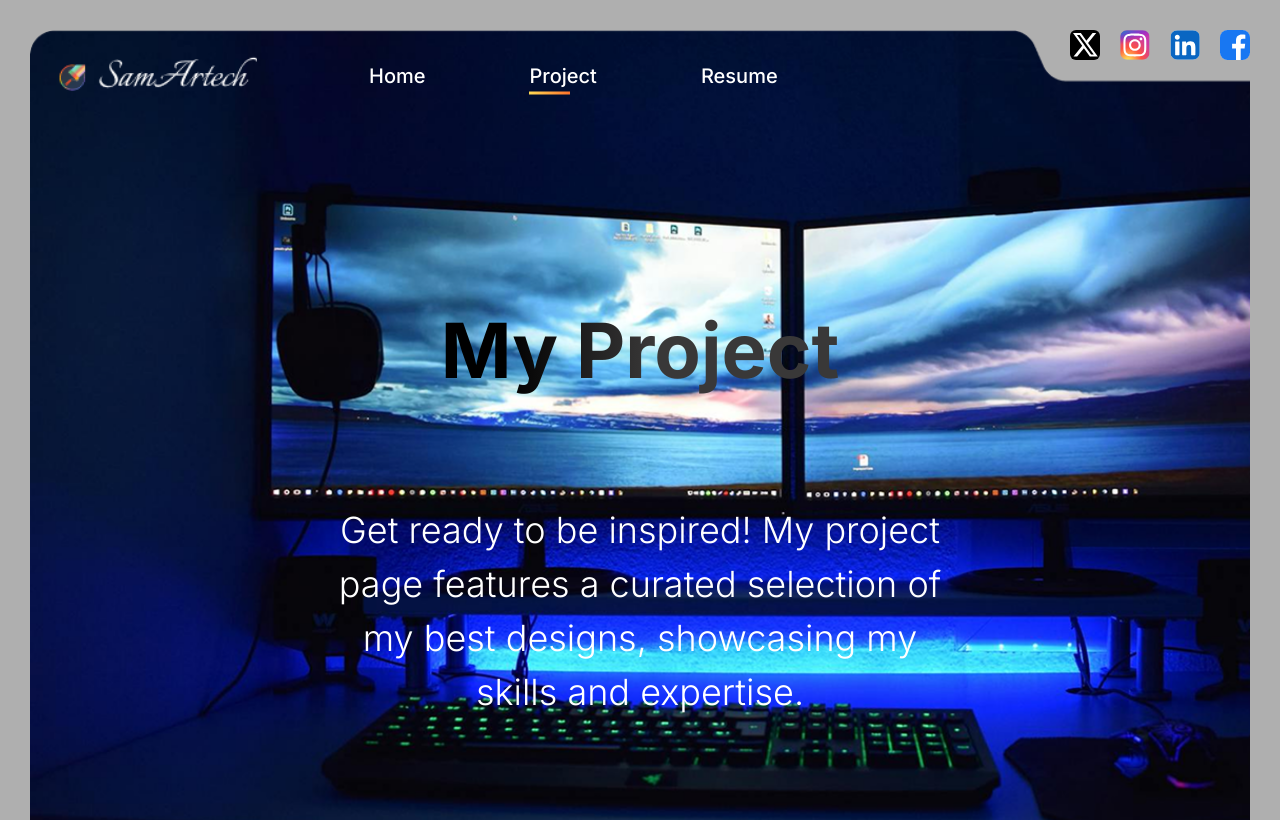
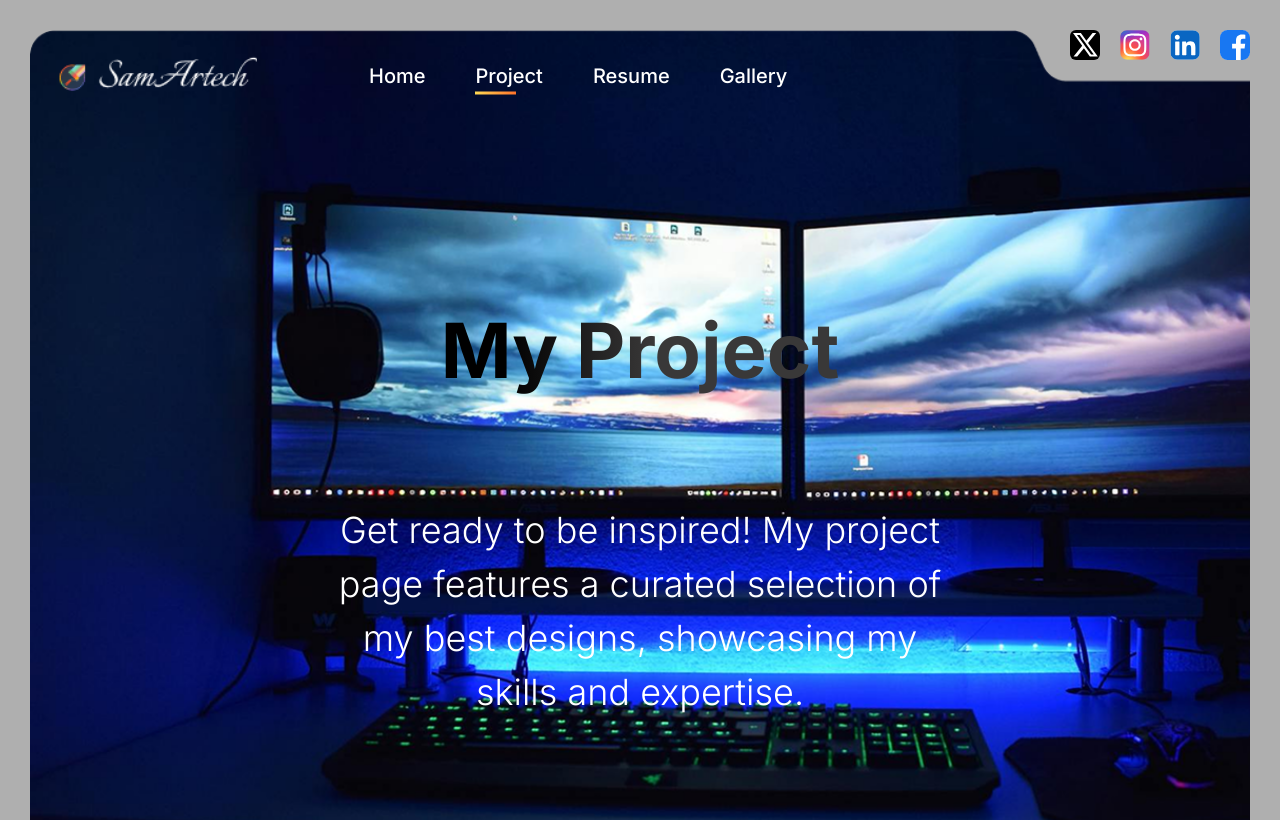
Before and after one commit to devsultan06/portfolio-samart, a Next.js app: page /project in a window 1280 px wide. Shown: the top 820 px of the page. Built offline with nearby package versions, Linux system fonts and the light colour scheme; a web font is replaced by a local one.

Commit message:
chore(update)

```diff
--- a/components/about/HeaderAbout.tsx
+++ b/components/about/HeaderAbout.tsx
@@ -10,6 +10,8 @@ const navLinks = [
     { name: "Home", href: "/" },
     { name: "Project", href: "/project" },
     { name: "Resume", href: "/resume" },
+            { name: "Gallery", href: "/gallery" },
+
 ];
 
 const ActiveUnderline = () => (
@@ -43,7 +45,7 @@ const HeaderProject = () => {
                     <div className=" ">
                         <CustomImage src="/images/logo.png" alt="Ripple" width={200} height={50} className="max-900:w-[80%]" />
                     </div>
-                    <nav className="flex gap-[104px] px-8">
+                    <nav className="flex gap-[50px] px-8">
                         {navLinks.map(link => (
                             <div key={link.href} className="">
                                 <Link
--- a/components/contact/HeaderContact.tsx
+++ b/components/contact/HeaderContact.tsx
@@ -12,6 +12,8 @@ const navLinks = [
     { name: "Home", href: "/" },
     { name: "Project", href: "/project" },
     { name: "Resume", href: "/resume" },
+            { name: "Gallery", href: "/gallery" },
+
 ];
 
 const ActiveUnderline = () => (
@@ -42,7 +44,7 @@ const HeaderContact = () => {
                     <div className=" ">
                         <CustomImage src="/images/logo2.png" alt="Ripple" width={200} height={50} className="max-900:w-[80%]" />
                     </div>
-                    <nav className="flex gap-[104px] px-8">
+                    <nav className="flex gap-[50px] px-8">
                         {navLinks.map(link => (
                             <div key={link.href} className="">
                                 <Link
--- a/components/gallery/HeadeyGallery.tsx
+++ b/components/gallery/HeadeyGallery.tsx
@@ -11,6 +11,8 @@ const navLinks = [
     { name: "Home", href: "/" },
     { name: "Project", href: "/project" },
     { name: "Resume", href: "/resume" },
+            { name: "Gallery", href: "/gallery" },
+
 ];
 
 const ActiveUnderline = () => (
@@ -42,7 +44,7 @@ const HeaderGallery = () => {
                     <div className=" ">
                         <CustomImage src="/images/logo.png" alt="Ripple" width={200} height={50} className="max-900:w-[80%]" />
                     </div>
-                    <nav className="flex gap-[104px] px-8">
+                    <nav className="flex gap-[50px] px-8">
                         {navLinks.map(link => (
                             <div key={link.href} className="">
                                 <Link
--- a/components/home/HeaderHome.tsx
+++ b/components/home/HeaderHome.tsx
@@ -12,6 +12,8 @@ const navLinks = [
     { name: "Home", href: "/" },
     { name: "Project", href: "/project" },
     { name: "Resume", href: "/resume" },
+        { name: "Gallery", href: "/gallery" },
+
 ];
 
 
@@ -45,7 +47,7 @@ const HeaderHome = () => {
                     <div className=" ">
                         <CustomImage src="/images/logo.png" alt="Ripple" width={200} height={50} className="max-900:w-[80%]" />
                     </div>
-                    <nav className="flex gap-[104px] px-8">
+                    <nav className="flex gap-[50px] px-8">
                         {navLinks.map(link => (
                             <div key={link.href} className="">
                                 <Link
--- a/components/resume/HeaderResume.tsx
+++ b/components/resume/HeaderResume.tsx
@@ -12,6 +12,8 @@ const navLinks = [
     { name: "Home", href: "/" },
     { name: "Project", href: "/project" },
     { name: "Resume", href: "/resume" },
+            { name: "Gallery", href: "/gallery" },
+
 ];
 
 const ActiveUnderline = () => (
@@ -42,7 +44,7 @@ const HeaderResume = () => {
                     <div className=" ">
                         <CustomImage src="/images/logo2.png" alt="Ripple" width={200} height={50} className="max-900:w-[80%]" />
                     </div>
-                    <nav className="flex gap-[104px] px-8">
+                    <nav className="flex gap-[50px] px-8">
                         {navLinks.map(link => (
                             <div key={link.href} className="">
                                 <Link
```
